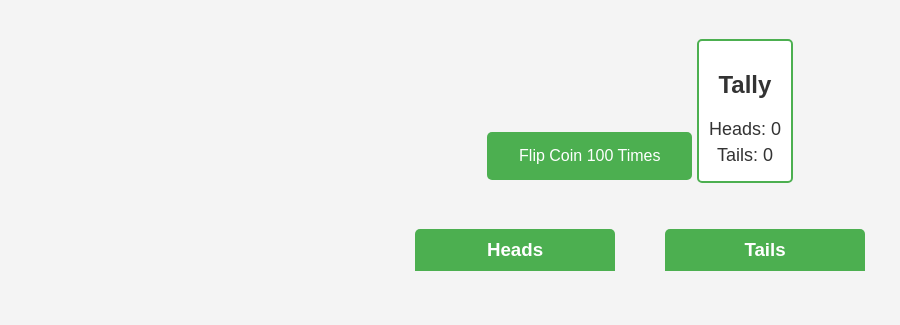
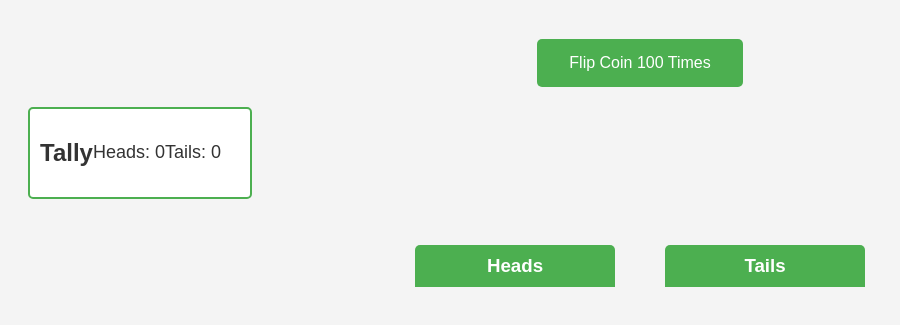
Before and after one commit to megnauthd/Heads-or-Tails, a plain HTML site: page index.html in a window 1280 px wide. Shown: the part 89-414 px from the top of the page, without its empty margins (0-900 px from the left). Drawn offline with Linux system fonts and the light colour scheme.

Commit message:
style changes

```diff
--- a/style.css
+++ b/style.css
@@ -26,12 +26,16 @@ button:hover {
 }
 
 .tally {
+    width: 200px;
     margin-top: 20px;
     padding: 10px;
     border: 2px solid #4CAF50;
     border-radius: 5px;
     display: inline-block;
     background-color: white;
+    display: flex;
+    align-items: center;
+
 }
 
 .tally p {
```
